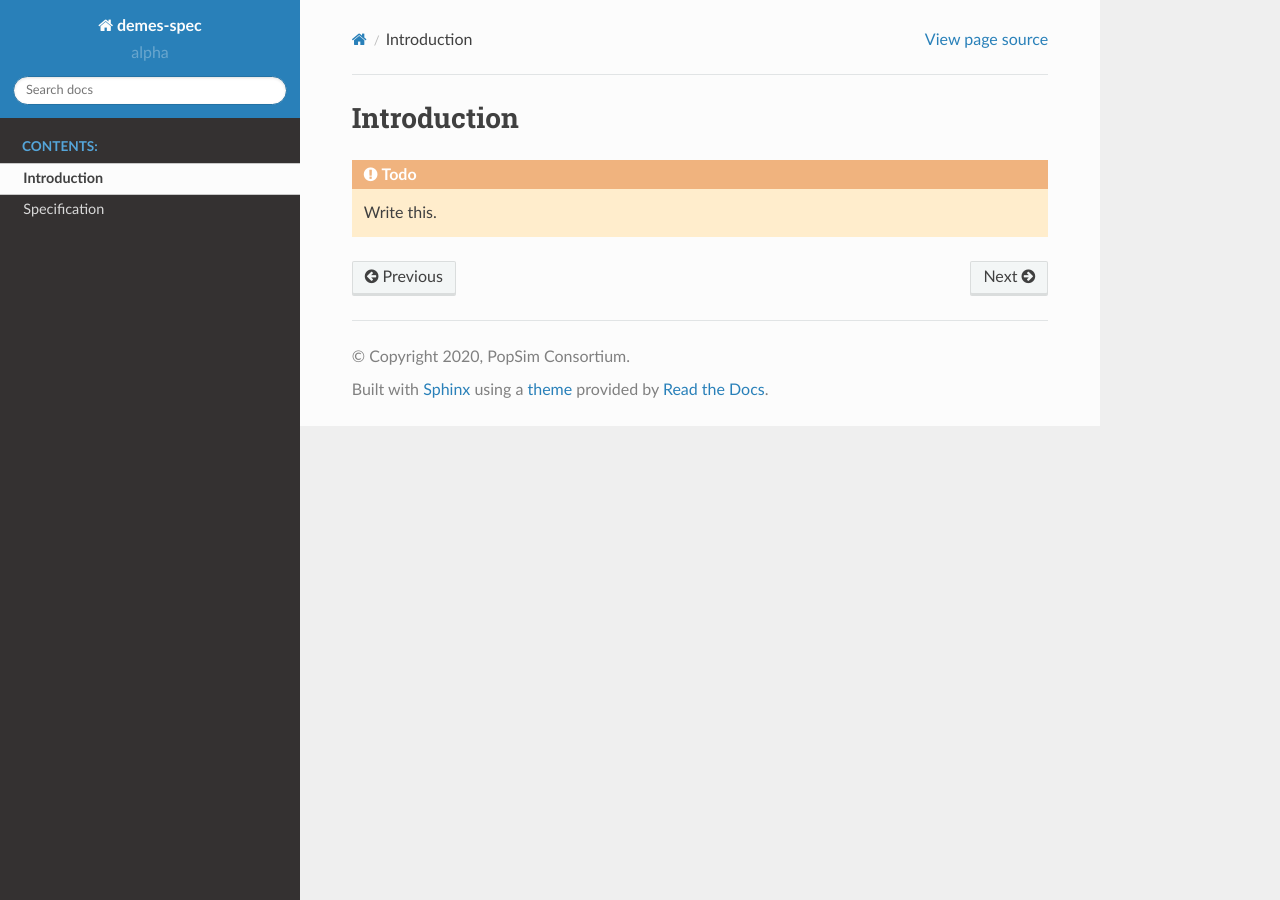
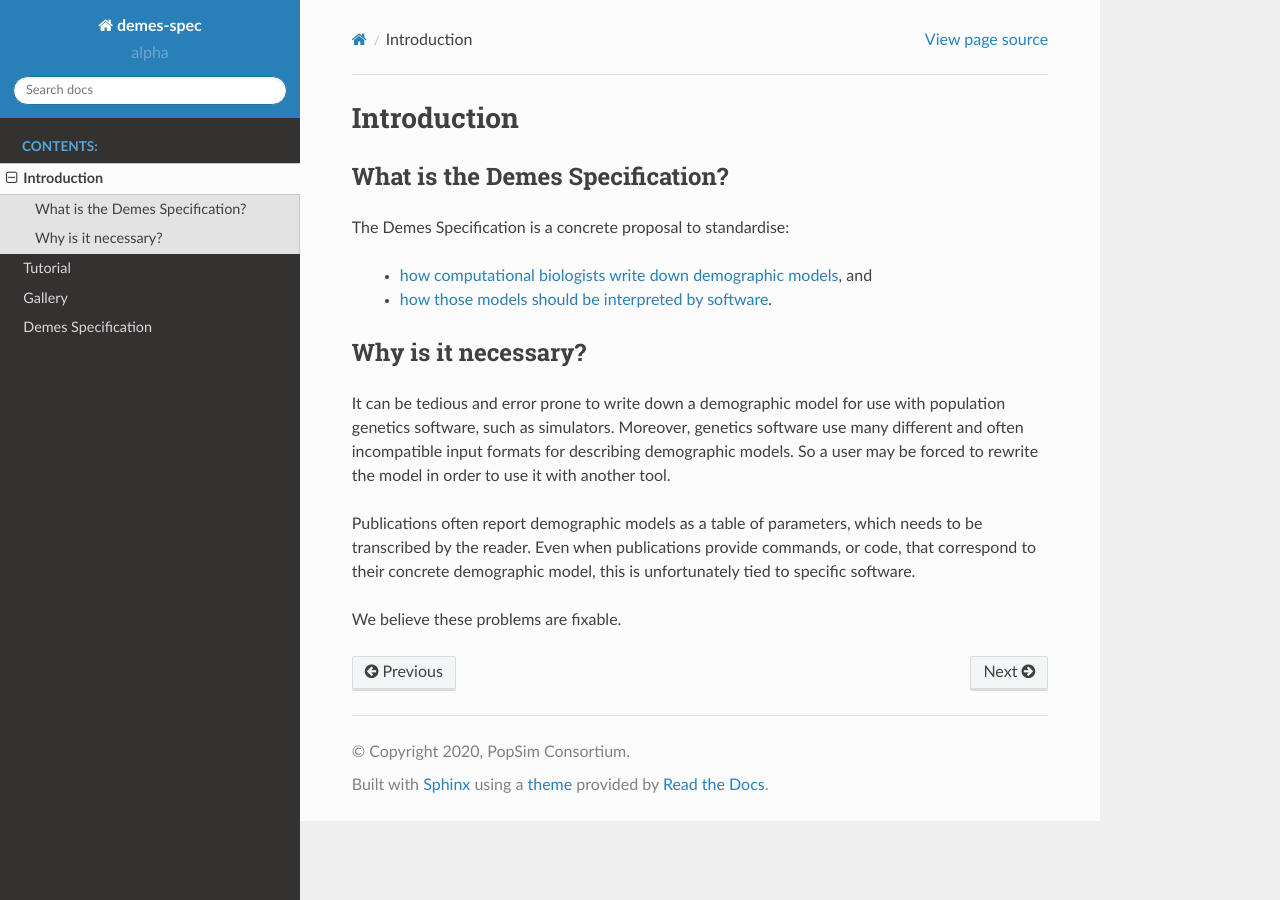
Before and after one commit to popsim-consortium/demes-spec, a Sphinx documentation site: the page built from docs/introduction.rst, in a window 1280 px wide. Built offline with Sphinx 7.4.7 and the Read the Docs theme 2.0.0, drawn with Linux system fonts in a browser that asks for light colours.

Commit message:
Docs: add intro and gallery.

```diff
--- a/docs/index.rst
+++ b/docs/index.rst
@@ -11,6 +11,8 @@ Welcome to the Demes Specification!
    :caption: Contents:
 
    introduction
+   tutorial
+   gallery
    spec
 
 
--- a/docs/introduction.rst
+++ b/docs/introduction.rst
@@ -2,6 +2,27 @@
 Introduction
 ============
 
-.. todo::
+What is the Demes Specification?
+--------------------------------
 
-   Write this.
+The Demes Specification is a concrete proposal to standardise:
+
+ - :ref:`how computational biologists write down demographic models <sec_tutorial>`, and
+ - :ref:`how those models should be interpreted by software <sec_spec>`.
+
+
+Why is it necessary?
+--------------------
+
+It can be tedious and error prone to write down a demographic model for
+use with population genetics software, such as simulators. Moreover,
+genetics software use many different and often incompatible input formats
+for describing demographic models. So a user may be forced to rewrite
+the model in order to use it with another tool.
+
+Publications often report demographic models as a table of parameters,
+which needs to be transcribed by the reader. Even when publications provide
+commands, or code, that correspond to their concrete demographic model,
+this is unfortunately tied to specific software.
+
+We believe these problems are fixable.
--- a/docs/spec.rst
+++ b/docs/spec.rst
@@ -1,6 +1,8 @@
-=============
-Specification
-=============
+.. _sec_spec:
+
+===================
+Demes Specification
+===================
 
 The structure of ``demes``' data model is formally defined using
 `JSON schema <https://json-schema.org/>`_ and rendered below as a table.
```
Also changed, not shown: docs/gallery.rst (added, +32 -0 lines), docs/tutorial.rst (added, +7 -0 lines).
